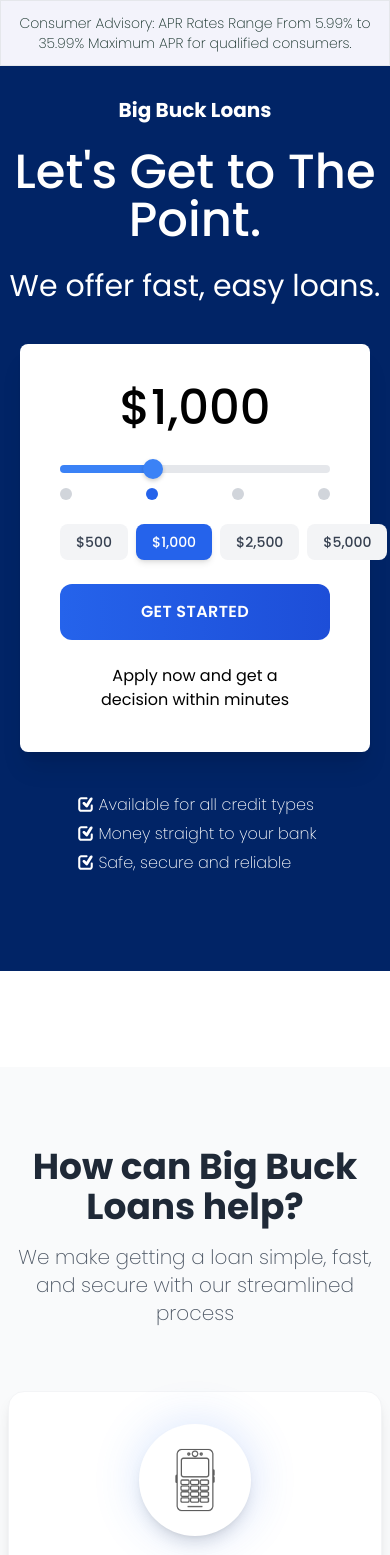
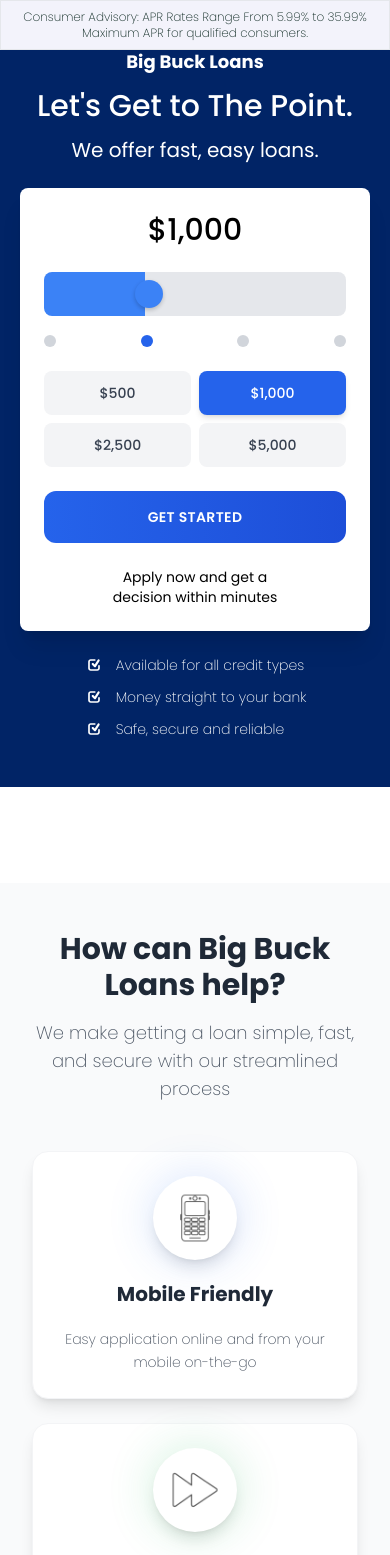
Before and after one commit to fusionfx1/react-pdl-03, a Next.js app: page / in a window 390 px wide. Shown: the top 1555 px of the page. Built offline with nearby package versions, Linux system fonts and the light colour scheme.

Commit message:
Mobile Optimization for Loan App

```diff
--- a/app/components/banner.tsx
+++ b/app/components/banner.tsx
@@ -9,30 +9,30 @@ type Props = {};
 
 const Banner = (props: Props) => {
   return (
-    <div className="min-h-24 bg-green-dark py-24 ">
+    <div className="min-h-24 bg-green-dark py-12 sm:py-16 md:py-20 lg:py-24">
       <div className="my-container">
-        <Column className="text-white text-center gap-10">
-          <Column className="gap-6">
-            <div className="font-bold text-xl">{content.domain}</div>
-            <div className="text-5xl font-medium">{content.title1}</div>
-            <div className="text-3xl font-normal">{content.title2}</div>
+        <Column className="text-white text-center gap-6 sm:gap-8 lg:gap-10">
+          <Column className="gap-3 sm:gap-4 lg:gap-6">
+            <div className="font-bold text-lg sm:text-xl">{content.domain}</div>
+            <div className="text-3xl sm:text-4xl lg:text-5xl font-medium px-4 sm:px-0">{content.title1}</div>
+            <div className="text-xl sm:text-2xl lg:text-3xl font-normal px-4 sm:px-0">{content.title2}</div>
           </Column>
-          <div>
+          <div className="w-full flex justify-center">
             <FormBanner />
           </div>
 
-          <Column className=" mx-auto">
+          <Column className="mx-auto space-y-2 sm:space-y-3">
             <Row gap={3}>
-              <TiInputChecked size={25} />
-              <div> Available for all credit types</div>
+              <TiInputChecked size={20} className="sm:w-6 sm:h-6 flex-shrink-0" />
+              <div className="text-sm sm:text-base">Available for all credit types</div>
             </Row>
             <Row gap={3}>
-              <TiInputChecked size={25} />
-              <div> Money straight to your bank</div>
+              <TiInputChecked size={20} className="sm:w-6 sm:h-6 flex-shrink-0" />
+              <div className="text-sm sm:text-base">Money straight to your bank</div>
             </Row>
             <Row gap={3}>
-              <TiInputChecked size={25} />
-              <div> Safe, secure and reliable</div>
+              <TiInputChecked size={20} className="sm:w-6 sm:h-6 flex-shrink-0" />
+              <div className="text-sm sm:text-base">Safe, secure and reliable</div>
             </Row>
           </Column>
         </Column>
--- a/app/components/button-get-start.tsx
+++ b/app/components/button-get-start.tsx
@@ -10,7 +10,7 @@ const ButtonGetStart = (props: Props) => {
 
   return (
     <button
-      className="w-full bg-gradient-to-r from-blue-600 to-blue-700 hover:from-blue-700 hover:to-blue-800 text-white font-semibold py-4 px-8 rounded-xl transition-all duration-300 transform hover:scale-105 hover:shadow-lg focus:outline-none focus:ring-4 focus:ring-blue-300 uppercase tracking-wide"
+      className="w-full bg-gradient-to-r from-blue-600 to-blue-700 hover:from-blue-700 hover:to-blue-800 active:from-blue-800 active:to-blue-900 text-white font-semibold py-4 px-6 sm:px-8 rounded-xl transition-all duration-300 transform hover:scale-105 active:scale-95 hover:shadow-lg focus:outline-none focus:ring-4 focus:ring-blue-300 uppercase tracking-wide text-sm sm:text-base min-h-[48px] touch-manipulation"
       onClick={() => push("/form-loan")}
     >
       Get Started
--- a/app/components/form-banner.tsx
+++ b/app/components/form-banner.tsx
@@ -25,9 +25,9 @@ const FormBanner = (props: Props) => {
   };
 
   return (
-    <div className="bg-white rounded-lg w-[350px] md:w-[550px] mx-auto p-10 text-black shadow-xl">
+    <div className="bg-white rounded-lg w-full max-w-[350px] sm:max-w-[450px] md:max-w-[550px] mx-auto p-6 sm:p-8 lg:p-10 text-black shadow-xl">
       <Column gap={6}>
-        <p className="text-black font-medium text-5xl">${value.toLocaleString()}</p>
+        <p className="text-black font-medium text-3xl sm:text-4xl lg:text-5xl">${value.toLocaleString()}</p>
 
         {/* Custom Slider */}
         <div className="relative">
@@ -38,16 +38,16 @@ const FormBanner = (props: Props) => {
             step="1"
             value={selectedIndex}
             onChange={handleChange}
-            className="w-full h-2 bg-gray-200 rounded-lg appearance-none cursor-pointer slider"
+            className="w-full h-3 bg-gray-200 rounded-lg appearance-none cursor-pointer slider touch-manipulation"
             style={{
               background: `linear-gradient(to right, #3B82F6 0%, #3B82F6 ${(selectedIndex / 3) * 100}%, #E5E7EB ${(selectedIndex / 3) * 100}%, #E5E7EB 100%)`
             }}
           />
-          <div className="flex justify-between mt-2">
+          <div className="flex justify-between mt-3">
             {priceList.map((amount, index) => (
               <div
                 key={index}
-                className={`w-3 h-3 rounded-full ${
+                className={`w-3 h-3 sm:w-4 sm:h-4 rounded-full ${
                   selectedIndex === index ? 'bg-blue-600' : 'bg-gray-300'
                 } transition-colors`}
               />
@@ -56,27 +56,27 @@ const FormBanner = (props: Props) => {
         </div>
 
         {/* Amount Buttons */}
-        <Row className="justify-between gap-2">
+        <div className="grid grid-cols-2 sm:flex sm:justify-between gap-2 sm:gap-2">
           {priceList.map((item, key) => (
             <button
               key={key}
               onClick={() => handleButtonClick(key)}
-              className={`px-4 py-2 rounded-lg text-sm font-medium transition-all ${
+              className={`px-3 py-3 sm:px-4 sm:py-2 rounded-lg text-sm font-medium transition-all touch-manipulation min-h-[44px] ${
                 selectedIndex === key
                   ? 'bg-blue-600 text-white shadow-md'
-                  : 'bg-gray-100 text-gray-700 hover:bg-gray-200'
+                  : 'bg-gray-100 text-gray-700 hover:bg-gray-200 active:bg-gray-300'
               }`}
             >
               ${item.toLocaleString()}
             </button>
           ))}
-        </Row>
+        </div>
 
         <div>
           <ButtonGetStart />
         </div>
 
-        <Column className="text-md font-normal max-w-[200px] mx-auto">
+        <Column className="text-sm sm:text-base font-normal max-w-[200px] mx-auto text-center">
           <div>{`Apply now and get a
 decision within minutes`}</div>
         </Column>
@@ -85,22 +85,36 @@ decision within minutes`}</div>
       <style jsx>{`
         .slider::-webkit-slider-thumb {
           appearance: none;
-          height: 20px;
-          width: 20px;
+          height: 24px;
+          width: 24px;
           border-radius: 50%;
           background: #3B82F6;
           cursor: pointer;
           box-shadow: 0 2px 4px rgba(0,0,0,0.2);
+          touch-action: manipulation;
         }
 
         .slider::-moz-range-thumb {
-          height: 20px;
-          width: 20px;
+          height: 24px;
+          width: 24px;
           border-radius: 50%;
           background: #3B82F6;
           cursor: pointer;
           border: none;
           box-shadow: 0 2px 4px rgba(0,0,0,0.2);
+          touch-action: manipulation;
+        }
+
+        @media (max-width: 640px) {
+          .slider::-webkit-slider-thumb {
+            height: 28px;
+            width: 28px;
+          }
+
+          .slider::-moz-range-thumb {
+            height: 28px;
+            width: 28px;
+          }
         }
       `}</style>
     </div>
--- a/app/components/how.tsx
+++ b/app/components/how.tsx
@@ -34,42 +34,42 @@ const features = [
 
 const How = (props: Props) => {
   return (
-    <section className="py-20 bg-gray-50">
+    <section className="py-12 sm:py-16 lg:py-20 bg-gray-50">
       <div className="my-container">
-        <div className="text-center mb-16">
-          <h2 className="text-4xl lg:text-5xl font-bold text-gray-800 mb-4">
+        <div className="text-center mb-12 sm:mb-16 px-4 sm:px-0">
+          <h2 className="text-3xl sm:text-4xl lg:text-5xl font-bold text-gray-800 mb-4">
             How can {content.domain} help?
           </h2>
-          <p className="text-xl text-gray-600 max-w-2xl mx-auto">
+          <p className="text-lg sm:text-xl text-gray-600 max-w-2xl mx-auto">
             We make getting a loan simple, fast, and secure with our streamlined process
           </p>
         </div>
 
-        <div className="grid grid-cols-1 md:grid-cols-2 lg:grid-cols-4 gap-8">
+        <div className="grid grid-cols-1 sm:grid-cols-2 lg:grid-cols-4 gap-6 sm:gap-8 px-4 sm:px-0">
           {features.map((feature, index) => (
             <div
               key={index}
-              className="group bg-white rounded-2xl p-8 shadow-lg hover:shadow-2xl transition-all duration-300 transform hover:-translate-y-2 border border-gray-100"
+              className="group bg-white rounded-2xl p-6 sm:p-8 shadow-lg hover:shadow-2xl transition-all duration-300 transform hover:-translate-y-2 border border-gray-100 touch-manipulation"
             >
-              <Column className="items-center text-center space-y-6">
+              <Column className="items-center text-center space-y-4 sm:space-y-6">
                 <div className="relative">
                   <div className={`absolute inset-0 bg-gradient-to-r ${feature.color} rounded-full blur-xl opacity-20 group-hover:opacity-30 transition-opacity`}></div>
-                  <div className="relative bg-white rounded-full p-4 shadow-lg">
+                  <div className="relative bg-white rounded-full p-3 sm:p-4 shadow-lg">
                     <Image
                       src={feature.image}
                       alt={feature.title}
-                      width={80}
-                      height={80}
-                      className="w-20 h-20 object-contain"
+                      width={60}
+                      height={60}
+                      className="w-15 h-15 sm:w-20 sm:h-20 object-contain"
                     />
                   </div>
                 </div>
 
-                <h3 className="text-2xl font-bold text-gray-800 group-hover:text-blue-600 transition-colors">
+                <h3 className="text-xl sm:text-2xl font-bold text-gray-800 group-hover:text-blue-600 transition-colors">
                   {feature.title}
                 </h3>
 
-                <p className="text-gray-600 leading-relaxed">
+                <p className="text-gray-600 leading-relaxed text-sm sm:text-base">
                   {feature.description}
                 </p>
               </Column>
--- a/app/components/top-label.tsx
+++ b/app/components/top-label.tsx
@@ -25,12 +25,12 @@ const TopLabel = (props: Props) => {
   return (
     <div className="relative" style={{ zIndex: 10 }}>
       <div className="fixed w-full">
-        <div className="bg-[#F3F3FB] border p-3 text-center text-sm w-full">
+        <div className="bg-[#F3F3FB] border p-2 sm:p-3 text-center text-xs sm:text-sm w-full">
           Consumer Advisory: APR Rates Range From 5.99% to 35.99% Maximum APR for qualified consumers.
         </div>
         <div
           className={` ${isScrolled ? "opacity-100" : "opacity-0"
-            } border bg-white text-center p-3 font-medium transition-all z-[9999]`}
+            } border bg-white text-center p-2 sm:p-3 font-medium transition-all z-[9999] text-sm sm:text-base`}
         >
           {`${content.domain}`}
         </div>
--- a/app/globals.css
+++ b/app/globals.css
@@ -7,6 +7,8 @@ body {
   font-family: "Poppins", sans-serif;
   color: #0c2820;
   font-weight: 200;
+  -webkit-font-smoothing: antialiased;
+  -moz-osx-font-smoothing: grayscale;
 }
 
 .my-container {
@@ -14,6 +16,13 @@ body {
   width: 100%;
   padding: 0 2%;
   margin: 0 auto;
+}
+
+/* Mobile-first responsive container */
+@media (max-width: 640px) {
+  .my-container {
+    padding: 0 4%;
+  }
 }
 
 .rangeContainer {
@@ -32,16 +41,6 @@ body {
 
 .rangeInput::-webkit-slider-thumb {
   -webkit-appearance: none;
-  /* appearance: none;
-  width: 20px;
-  height: 20px;
-  background: red;
-  cursor: pointer;
-  border: 1px solid black;
-  top: -8px;
-  position: relative;
-  background-image: url("https://ibaslogic.github.io/hosted-assets/smile.png"); */
-
   appearance: none;
   height: 40px;
   width: 40px;
@@ -62,3 +61,47 @@ body {
   border: 1px solid rgb(188, 188, 188);
   background-color: white;
 }
+
+/* Mobile touch optimization */
+@media (max-width: 768px) {
+  .rangeInput::-webkit-slider-thumb {
+    height: 44px;
+    width: 44px;
+    top: -22px;
+  }
+}
+
+/* Touch-friendly interactions */
+.touch-manipulation {
+  touch-action: manipulation;
+}
+
+/* Improve tap targets for mobile */
+@media (max-width: 640px) {
+  button,
+  [role="button"],
+  input[type="button"],
+  input[type="submit"],
+  input[type="range"] {
+    min-height: 44px;
+    min-width: 44px;
+  }
+}
+
+/* Smooth scrolling for mobile */
+html {
+  scroll-behavior: smooth;
+}
+
+/* Prevent horizontal scroll on mobile */
+body {
+  overflow-x: hidden;
+}
+
+/* Better text rendering on mobile */
+@media (max-width: 640px) {
+  body {
+    text-rendering: optimizeLegibility;
+    -webkit-text-size-adjust: 100%;
+  }
+}
```
Also changed, not shown: app/components/FAQ.tsx (+5 -5 lines), app/components/accordion-item.tsx (+8 -8 lines), app/components/footer.tsx (+7 -7 lines), app/components/lean.tsx (+15 -15 lines), app/components/table-lean.tsx (+10 -10 lines), app/form-loan/page.tsx (+7 -5 lines).
